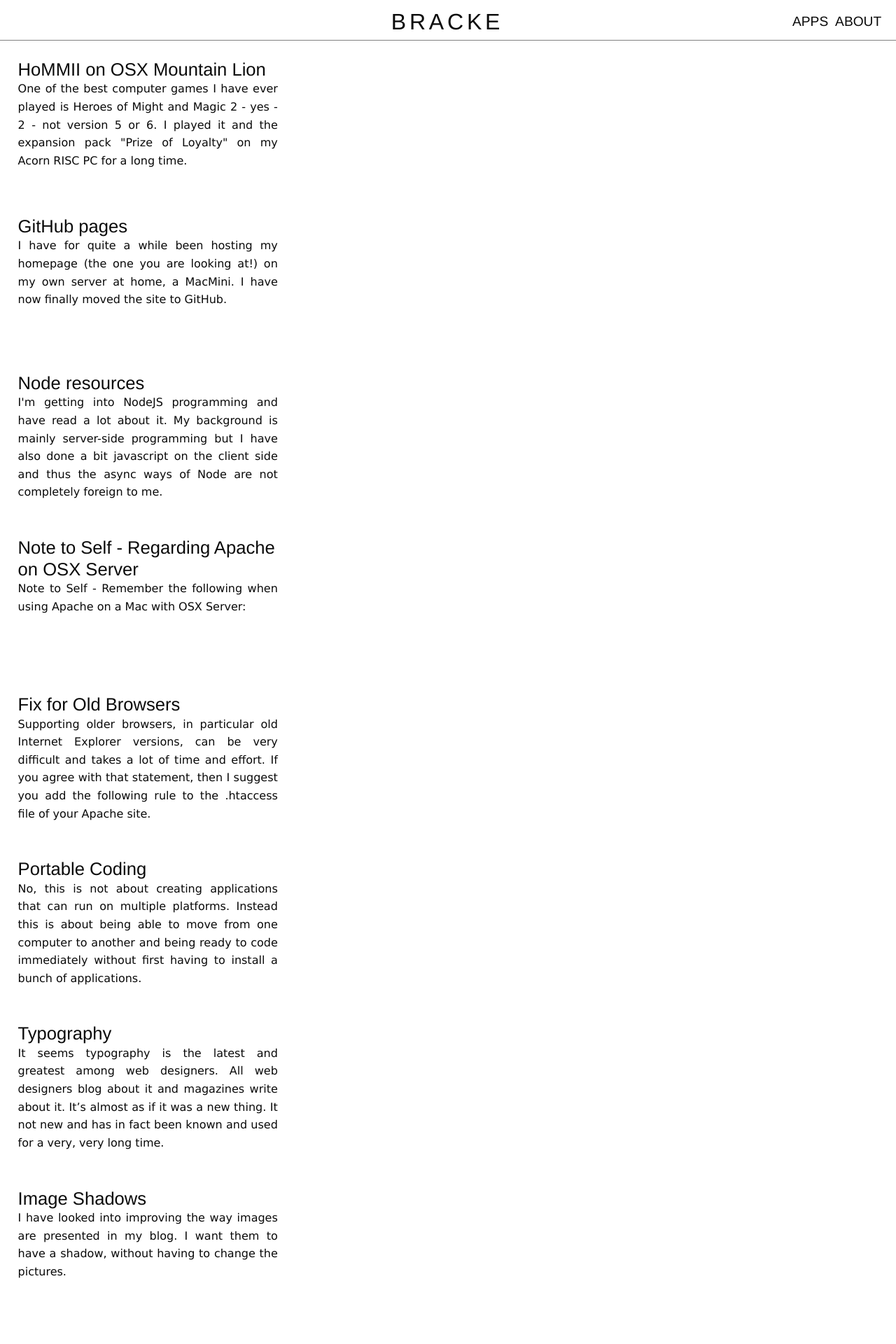
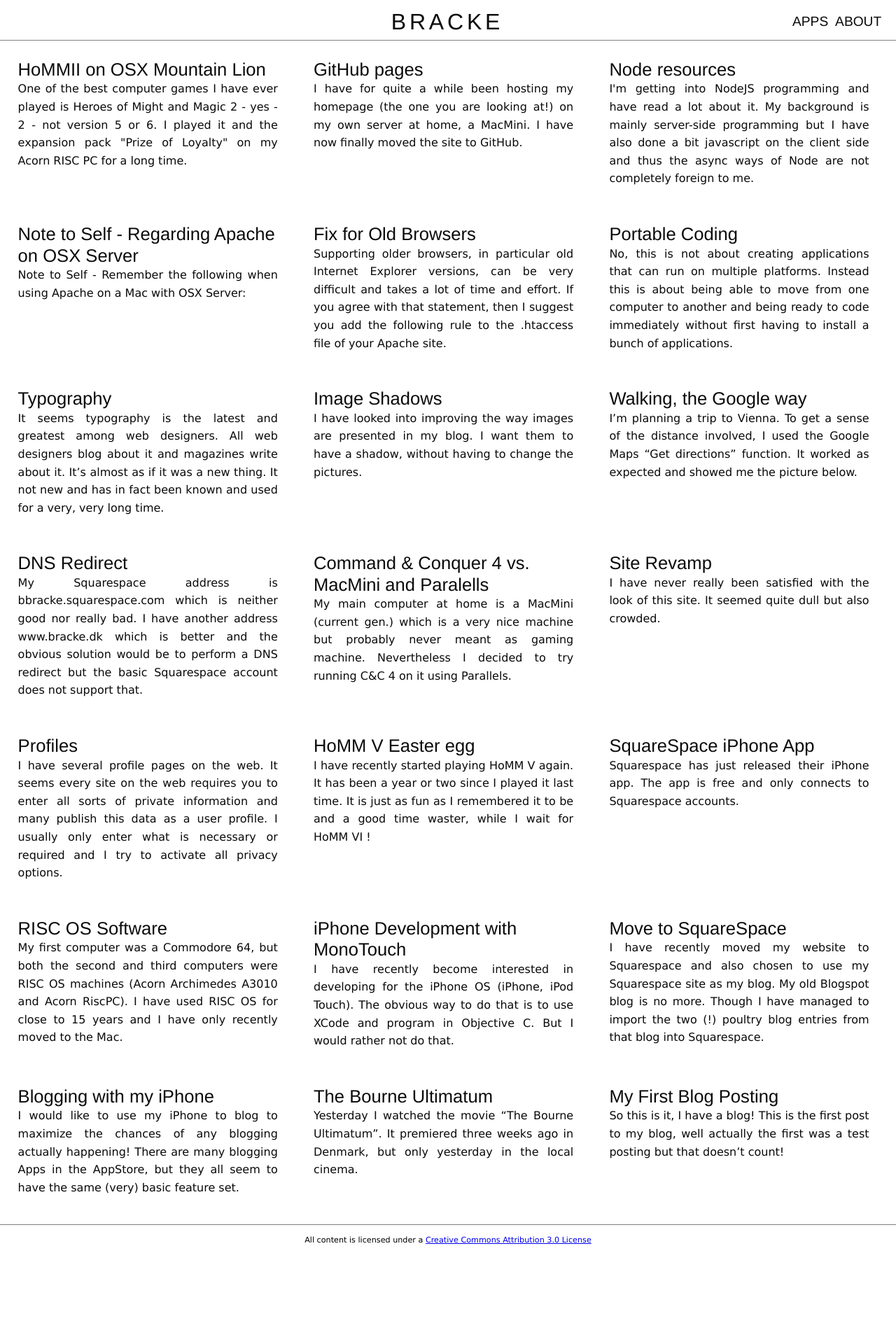
Before and after one commit to bracke/bracke, a Jekyll site: the page built from index.html, in a window 1280 px wide. Shown: the top 1920 px of the page at 70% size. Built offline with Jekyll 4.4.1, drawn with Linux system fonts in a browser that asks for light colours; Markdown is read by kramdown in place of the engine named in the settings; after the commit the page ends 1794 px from its top, so only the background shows below that.

Commit message:
Change flex-direction

```diff
--- a/css/main.css
+++ b/css/main.css
@@ -144,7 +144,7 @@ body {
   display: -moz-flex;
   display: -o-flex;
   display: -ms-flex;
-  flex-direction: column;
+  flex-direction: row;
   flex-wrap: wrap;
   -webkit-flex-wrap: wrap;
   -o-flex-wrap: wrap;
```
Also changed, not shown: css/main2.less (+4 -5 lines).
